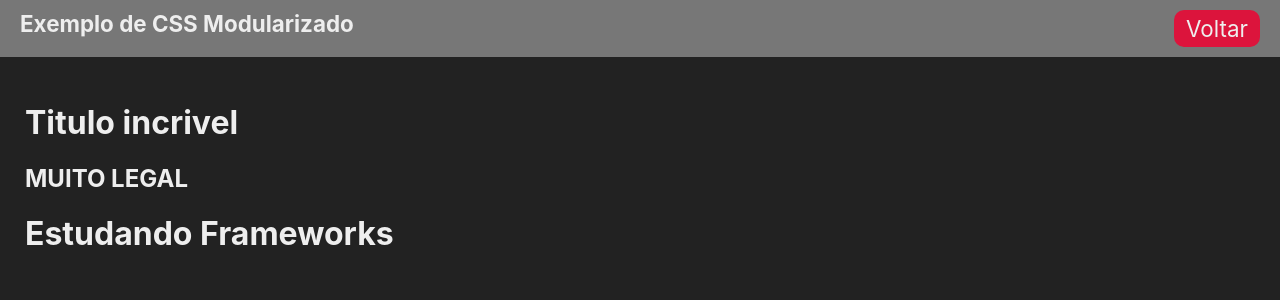
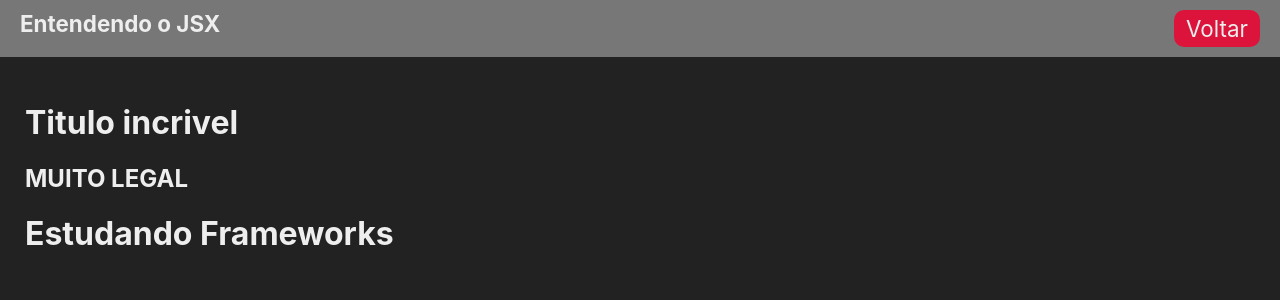
Before and after one commit to Henrique-Franca/Clear-Basico, a Next.js app: page /jsx in a window 1280 px wide. Shown: the top 300 px of the page. Built offline with nearby package versions, Linux system fonts and the light colour scheme.

Commit message:
Navegação Simples

```diff
--- a/src/pages/exemplo.jsx
+++ b/src/pages/exemplo.jsx
@@ -4,7 +4,7 @@
 export default function Exemplo(){
 
     return (
-        <Layout titulo="Exemplo de CSS Modularizado">
+        <Layout titulo="usando componentes ">
         <div>
             <Cabecalho titulo="Next.js & React"/>
             <Cabecalho titulo="Aprendendo Next na prática"/>
--- a/src/pages/index.jsx
+++ b/src/pages/index.jsx
@@ -12,6 +12,8 @@
             <Navegador destino="/estiloso" texto="Estiloso"/>
             <Navegador destino="/jsx" texto="JSX" cor="#b8860b"/>
             <Navegador destino="/exemplo" texto="Exemplo" cor="crimson"/>
+            <Navegador destino="/navegacao" texto="Navegação #01" cor="orange"/>
+
 
         </div>
    )
--- a/src/pages/jsx.jsx
+++ b/src/pages/jsx.jsx
@@ -8,7 +8,7 @@
     }
 
     return (
-        <Layout titulo="Exemplo de CSS Modularizado">
+        <Layout titulo="Entendendo o JSX">
         <div>
         {titulo}
         {subtitulo()}
```
Also changed, not shown: src/pages/navegacao/index.jsx (added, +10 -0 lines).
